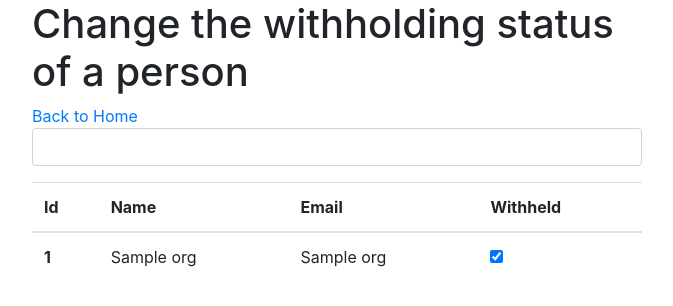
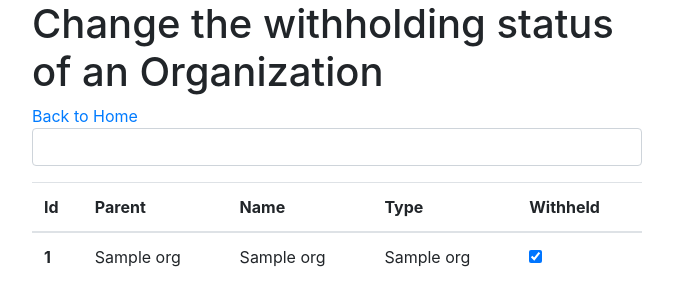
Before and after one commit to ctsit/m3c-tools, a Flask app: template templates/withheldorgs.html in a window 1280 px wide. Shown: the top 306 px of the page, without its empty margins (303-976 px from the left). Run offline with Flask 2, Linux system fonts and the light colour scheme; the template is opened without the code that fills it: most values are stand-ins (such as "Sample title", 1, 10 or a date in 2020); parts of the project's set-up code (start-up, migrations or seed data) failed here and were passed over; some libraries are stand-ins or nearby versions.

Commit message:
Fix typos and add parent ID to withheld orgs
Fix the typos on the withheld organization page from copying the withheld person page.
Add a parent ID column to the table so that a user can tell two similar named departments apart.

```diff
--- a/metab_admin.py
+++ b/metab_admin.py
@@ -330,10 +330,10 @@ def withheld_organizations():
     orgs = []
 
     with conn.cursor() as cur:
-        cur.execute('SELECT id, name, type, withheld from organizations ORDER BY id;')
+        cur.execute('SELECT id, name, type, withheld, parent_id from organizations ORDER BY id;')
         rows = cur.fetchall()
         for row in rows:
-            orgs.append((row[0], row[1], row[2], row[3]))
+            orgs.append((row[0], row[1], row[2], row[3], row[4]))
 
     if request.method == 'POST':
         try:
--- a/templates/withheldorgs.html
+++ b/templates/withheldorgs.html
@@ -1,6 +1,6 @@
 <!doctype html>
     <head>
-        <title>Change Person Withholding</title>
+        <title>Change Organization Withholding</title>
         <link rel="stylesheet" href="https://maxcdn.bootstrapcdn.com/bootstrap/4.0.0/css/bootstrap.min.css" integrity="sha384-Gn5384xqQ1aoWXA+058RXPxPg6fy4IWvTNh0E263XmFcJlSAwiGgFAW/dAiS6JXm" crossorigin="anonymous">
         <style>
             .hide {
@@ -10,7 +10,7 @@
     </head>
     <body>
         <div class="container mx-auto" style="width: 50%;">
-            <h1 class="mx-auto">Change the withholding status of a person</h1>
+            <h1 class="mx-auto">Change the withholding status of an Organization</h1>
             <a href="{{ url_for('metab_admin.main_menu') }}">Back to Home</a>
             {% with messages = get_flashed_messages() %}
                 {% if messages %}
@@ -29,8 +29,9 @@
                 <thead>
                     <tr>
                         <th scope="col">Id</th>
+                        <th scope="col">Parent</th>
                         <th scope="col">Name</th>
-                        <th scope="col">Email</th>
+                        <th scope="col">Type</th>
                         <th scope="col">Withheld</th>
                     </tr>
                 </thead>
@@ -38,6 +39,7 @@
                     {% for org in orgs %}
                         <tr id="row-{{org.0}}-{{org.1}}-{{org.2}}">
                             <th scope="row">{{ org.0 }}</th>
+                            <td>{{org.4}}</td>
                             <td>{{org.1}}</td>
                             <td>{{org.2}}</td>
                             <td><input type="checkbox" id="check-{{org.0}}" {{ "checked" if org.3 else ""}}></td>
```
